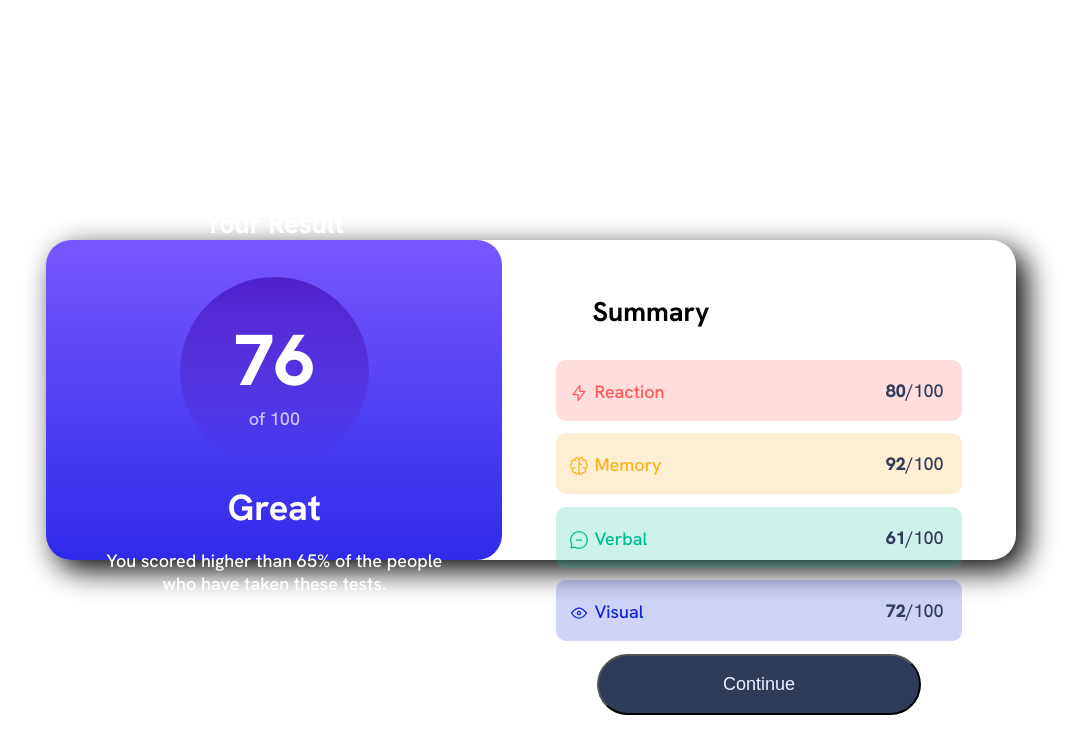
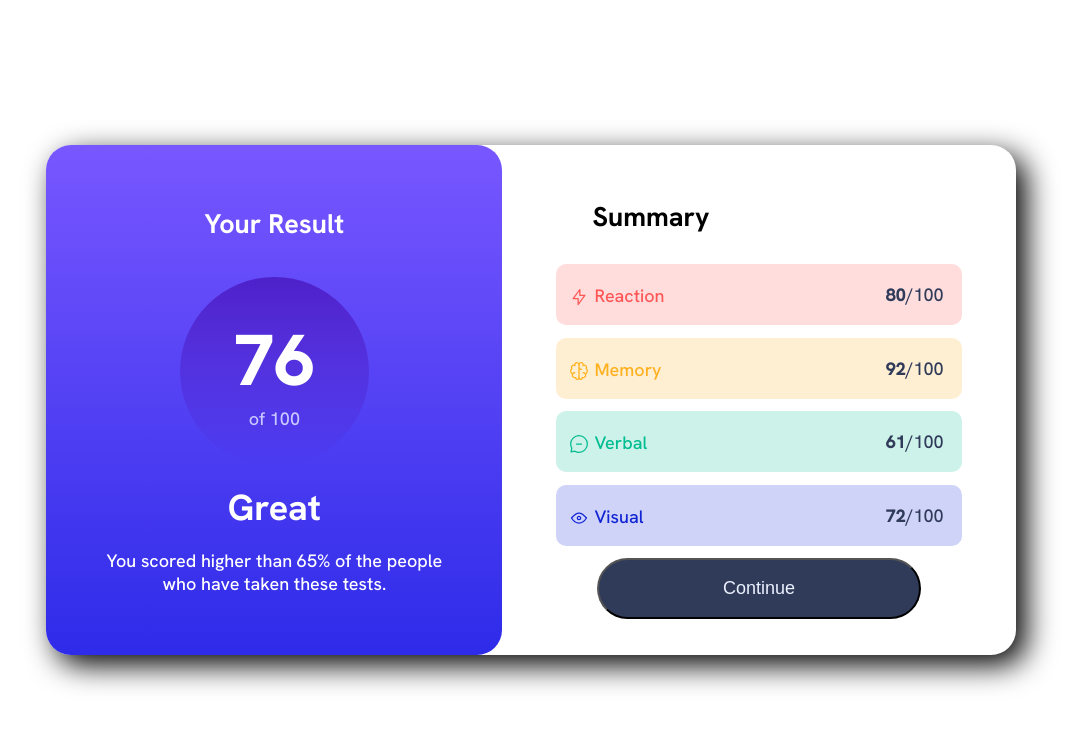
Before and after one commit to Mike161pl/health-card, a plain HTML site: page index.html in a window 1280 px wide. Shown: the whole page, without its empty margins (109-1190 px from the left). Drawn offline with Linux system fonts and the light colour scheme.

Commit message:
height correct

```diff
--- a/style.css
+++ b/style.css
@@ -22,7 +22,7 @@ body {
 .cointeiner {
 	display: flex;
 	width: 100%;
-	height: 40vh;
+	height: 40%;
 	border-radius: 25px;
 	box-shadow: 10px 10px 30px black;
 }
```
